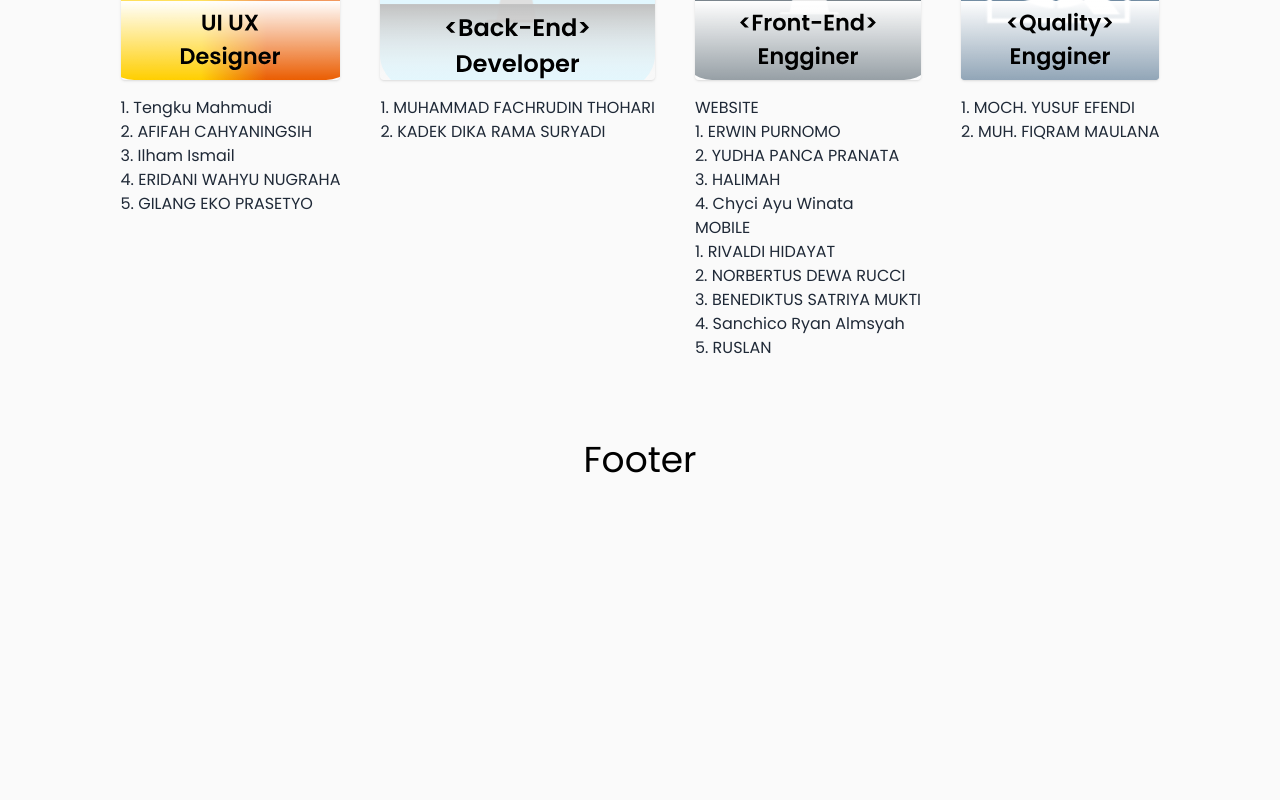
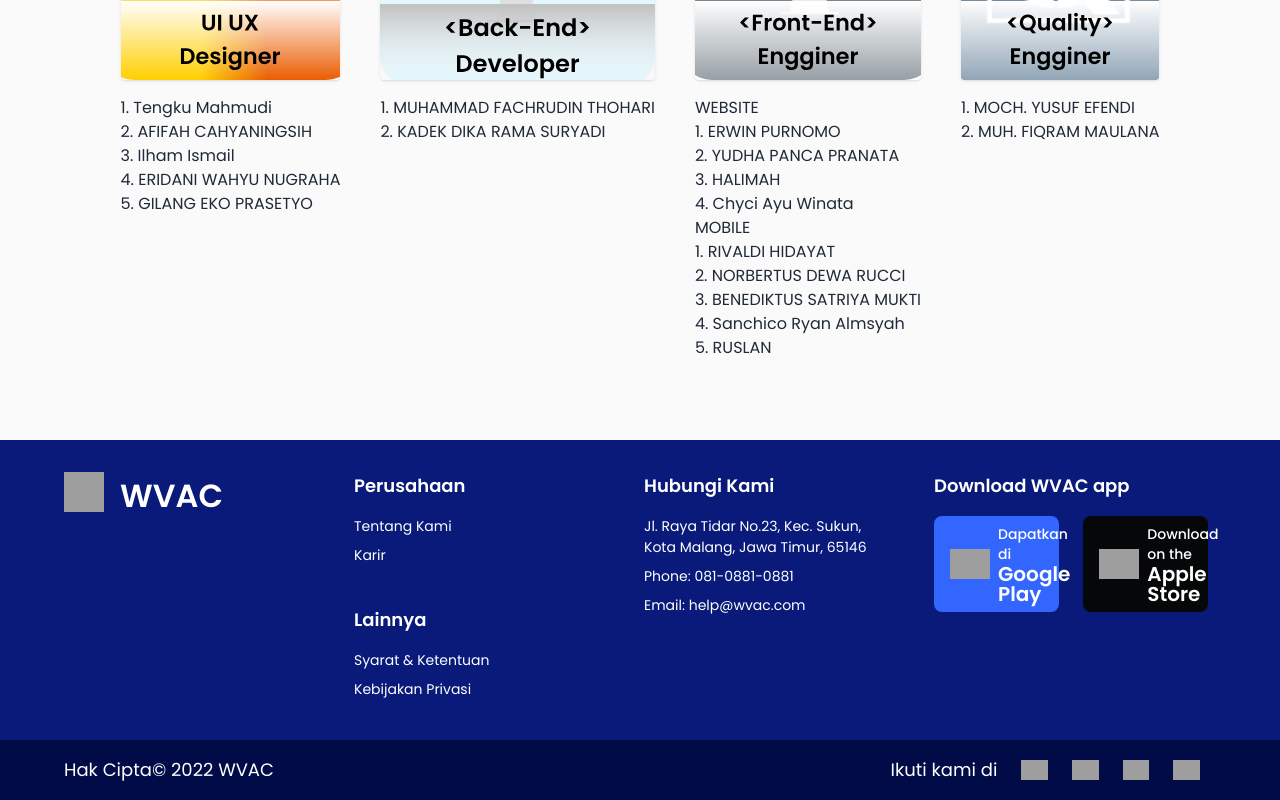
Before and after one commit to capstone-vaccine-book-17/VaccineBooking-FE, a React (Create React App) app: page / in a window 1280 px wide. Shown: the part 703-1503 px from the top of the page. Before the commit the page ends 1188 px from the top, so only its background shows below. Built offline with nearby package versions, Linux system fonts and the light colour scheme; grey boxes are pictures that could not be loaded.

Commit message:
LandingPage/Footer

```diff
--- a/src/components/Footer.jsx
+++ b/src/components/Footer.jsx
@@ -1,9 +1,117 @@
 import React from "react";
+import whiteLogo from "../assets/whiteLogo.svg";
+import fbLogo from "../assets/fbLogo.svg";
+import twtLogo from "../assets/twtLogo.svg";
+import igLogo from "../assets/igLogo.svg";
+import ytLogo from "../assets/ytLogo.svg";
+import googlePlay from "../assets/googlePlay.svg";
+import appleLogo from "../assets/appleLogo.svg";
 
 const Footer = () => {
   return (
-    <footer className="w-screen flex justify-center text-4xl">
-      <div>Footer</div>
+    <footer className="w-screen flex justify-center flex-col">
+      <div className="w-full text-[#FFFFFF] bg-[#091A7A] px-16 py-8">
+        <div className="grid grid-cols-4 gap-x-2">
+          <div className="flex flex-row">
+            <img className="w-[40px] h-[40px] mr-4" src={whiteLogo} alt="" />
+            <p className="text-[32px] font-semibold">WVAC</p>
+          </div>
+          <div className="grid grid-rows-2 gap-y-8">
+            <div className="text-[14px] ">
+              <p className="text-lg font-semibold mb-4">Perusahaan</p>
+              <div className="grid grid-rows-2">
+                <a className="mb-2" href="#">
+                  Tentang Kami
+                </a>
+                <a className="mb-2" href="">
+                  Karir
+                </a>
+              </div>
+            </div>
+            <div className="text-[14px] ">
+              <p className="text-lg font-semibold mb-4">Lainnya</p>
+              <div className="grid grid-rows-2">
+                <a className="mb-2" href="">
+                  Syarat & Ketentuan
+                </a>
+                <a className="mb-2" href="">
+                  Kebijakan Privasi
+                </a>
+              </div>
+            </div>
+          </div>
+          <div className="flex flex-col w-[232px]">
+            <p className="text-lg font-semibold mb-4">Hubungi Kami</p>
+            <div className="text-[14px] gap-y-2">
+              <p className="mb-2">
+                Jl. Raya Tidar No.23, Kec. Sukun, Kota Malang, Jawa Timur, 65146
+              </p>
+              <p className="mb-2">Phone: 081-0881-0881</p>
+              <p className="mb-2">Email: help@wvac.com</p>
+            </div>
+          </div>
+          <div>
+            <p className="text-lg font-semibold mb-4">Download WVAC app</p>
+            <div className="flex flex-row gap-[16px]">
+              <button
+                type="button"
+                class="text-white bg-[#3366FF] rounded-lg hover:bg-[#3366FF]/90 focus:ring-4 focus:outline-none focus:ring-[#050708]/50 font-medium rounded-lg text-sm px-4 py-2 text-center inline-flex items-center dark:focus:ring-[#050708]/50 dark:hover:bg-[#050708]/30 mr-2 mb-2"
+              >
+                <img className="w-[40px] mr-2" src={googlePlay} alt="" />
+                <a
+                  className="text-left text-[14px] font-medium"
+                  href="https://play.google.com/store/apps"
+                >
+                  Dapatkan di
+                  <p className="text-[20px] font-semibold">Google Play</p>
+                </a>
+              </button>
+              <button
+                type="button"
+                class="text-white bg-[#050708] rounded-lg hover:bg-[#050708]/90 focus:ring-4 focus:outline-none focus:ring-[#050708]/50 font-medium rounded-lg text-sm px-4 py-2 text-center inline-flex items-center dark:focus:ring-[#050708]/50 dark:hover:bg-[#050708]/30 mr-2 mb-2"
+              >
+                <img className="w-[40px] mr-2" src={appleLogo} alt="" />
+                <a
+                  className="text-left text-[14px] font-medium"
+                  href="https://www.apple.com/id/app-store/"
+                >
+                  Download on the
+                  <p className="text-[20px] font-semibold">Apple Store</p>
+                </a>
+              </button>
+            </div>
+          </div>
+        </div>
+      </div>
+      <div className="w-full flex justify-between px-16 py-4 bg-[#000B47] text-[#FFFFFF] text-lg">
+        <p>Hak Cipta© 2022 WVAC</p>
+        <div className="flex flex-row gap-2 items-center">
+          <p className="mr-4">Ikuti kami di</p>
+          <ul className="flex flex-row gap-2">
+            <a href="https://id-id.facebook.com/">
+              <img className="h-[20px] mr-4" src={fbLogo} alt="" />
+            </a>
+            <a
+              href="https://twitter.com/i/flow/login
+              "
+            >
+              <img className="h-[20px] mr-4" src={twtLogo} alt="" />
+            </a>
+            <a
+              href="https://www.instagram.com/
+           "
+            >
+              <img className="h-[20px] mr-4" src={igLogo} alt="" />
+            </a>
+            <a
+              href="https://www.youtube.com/
+            "
+            >
+              <img className="h-[20px] mr-4" src={ytLogo} alt="" />
+            </a>
+          </ul>
+        </div>
+      </div>
     </footer>
   );
 };
```
